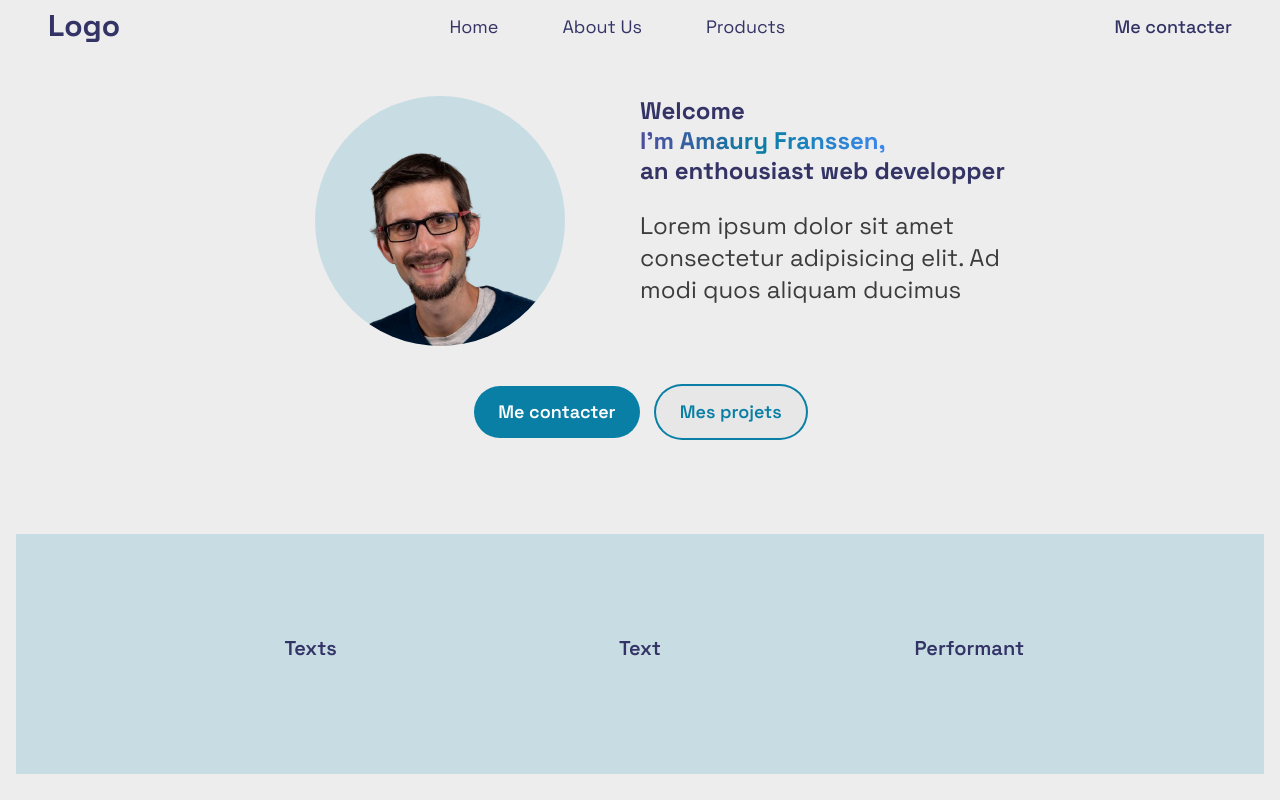
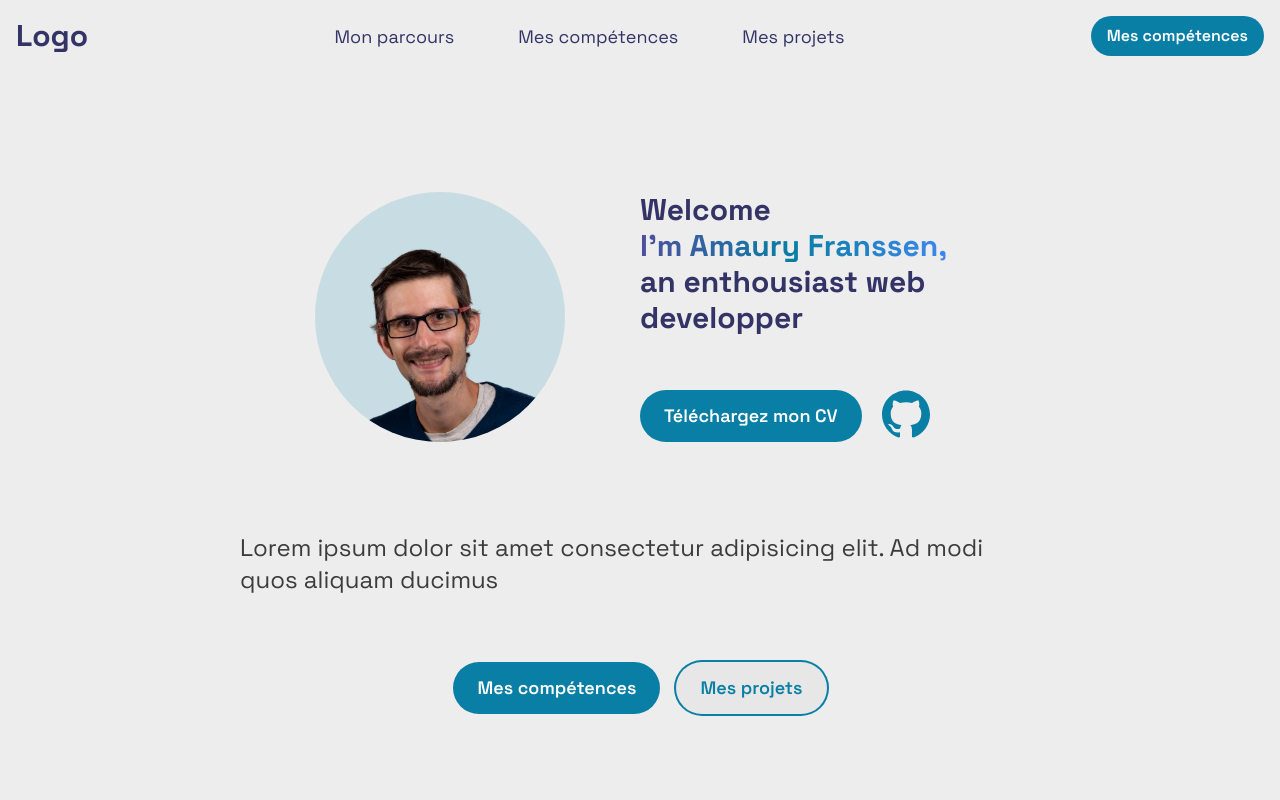
Before and after one commit to ExploryKod/amaury-franssen, a Next.js app: page /en in a window 1280 px wide. Shown: the top 800 px of the page. Built offline with nearby package versions, Linux system fonts and the light colour scheme.

Commit message:
feat(hero): new button on hero section for cv and github account links

```diff
--- a/messages/en.json
+++ b/messages/en.json
@@ -7,7 +7,8 @@
   "my_name": "I'm Amaury Franssen,",
   "an_enthousiast_web_developper": "an enthousiast web developper",
   "intro_description": "Lorem ipsum dolor sit amet, consectetur",
-  "intro_left_btn": "Me contacter",
+  "intro_cv_btn": "Téléchargez mon CV",
+  "intro_left_btn": "Mes compétences",
   "intro_right_btn": "Mes projets",
   "Contact_me": "Me contacter"
 }
--- a/messages/es.json
+++ b/messages/es.json
@@ -7,7 +7,8 @@
   "my_name": "I'm Amaury Franssen,",
   "an_enthousiast_web_developper": "an enthousiast web developper",
   "intro_description": "Lorem ipsum dolor sit amet, consectetur",
-  "intro_left_btn": "Me contacter",
+  "intro_cv_btn": "Téléchargez mon CV",
+  "intro_left_btn": "Mes compétences",
   "intro_right_btn": "Mes projets",
   "Contact_me": "Me contacter"
 }
--- a/messages/fr.json
+++ b/messages/fr.json
@@ -7,6 +7,7 @@
   "my_name": "I'm Amaury Franssen,",
   "an_enthousiast_web_developper": "an enthousiast web developper",
   "intro_description": "Lorem ipsum dolor sit amet, consectetur",
+  "intro_cv_btn": "Téléchargez mon CV",
   "intro_left_btn": "Me contacter",
   "intro_right_btn": "Mes projets",
   "Contact_me": "Me contacter"
--- a/src/app/[locale]/components/Header.tsx
+++ b/src/app/[locale]/components/Header.tsx
@@ -8,6 +8,7 @@ import GithubIcon from '../../icons/github'
 import LogoIcon from '../../icons/logo'
 import LangSwitcher from './LangSwitcher'
 import ThemeSwitch from './ThemeSwitch'
+import Button from './Button';
 interface Props {
   locale: string
 }
@@ -17,9 +18,9 @@ export const Header: FC<Props> = ({ locale }) => {
   const [menuOpenClass, setMenuOpenClass] = useState<string>("");
 
   const navLinks = [
-    { href: "#home", label: "Home" },
-    { href: "#about-us", label: "About Us" },
-    { href: "#products", label: "Products" },
+    { href: "#about", label: "Mon parcours" },
+    { href: "#skills", label: "Mes compétences" },
+    { href: "#projects", label: "Mes projets" },
   ];
 
   const ToggleBurgerMenu = () => {
@@ -35,8 +36,8 @@ export const Header: FC<Props> = ({ locale }) => {
 
     return (
         <>
-        <header className="fixed top-0 sm:px-8 px-4 py-2 z-10 w-full bg-background">
-          <nav className="px-4 mx-auto max-w-screen-2xl flex justify-between items-center max-container">
+        <header className="h-[96px] fixed top-0 p-4 z-10 w-full bg-background">
+          <nav className="mx-auto max-w-screen-2xl flex justify-between items-center max-container">
             <a href="/" className="text-3xl font-bold">
               Logo
             </a>
@@ -45,58 +46,59 @@ export const Header: FC<Props> = ({ locale }) => {
                 <li key={item.label}>
                   <a
                     href={item.href}
-                    className="font-montserrat leading-normal text-lg text-slate-gray"
+                    className="leading-normal text-lg text-slate-gray"
                   >
                     {item.label}
                   </a>
                 </li>
               ))}
             </ul>
-            <div className="flex gap-2 text-lg leading-normal font-medium font-montserrat max-lg:hidden wide:mr-24">
-              <a href="/">Me contacter</a>
+            <div className="flex gap-2 text-lg leading-normal font-medium max-lg:hidden wide:mr-24">
+              <a href="#contact"><Button rounded size='medium'>{t('intro_left_btn')}</Button></a>
             </div>
             <div
-              className={`hidden max-lg:block cursor-pointer grid place-content-center h-10 p-6 ${menuOpenClass}`}
+              className={`hidden max-lg:block cursor-pointer grid place-content-center h-10 ${menuOpenClass}`}
 
               onClick={ToggleBurgerMenu}
             >
                    <div
-                  className="w-10 h-1 bg-black rounded-full transition-all
-                  duration-150 before:content-[''] before:absolute before:w-10 before:h-1 before:bg-black
-                  before:rounded-full before:-translate-y-4 before:transition-all before:duration-150 after:content-['']
-                  after:absolute after:w-10 after:h-1 after:bg-black
+                  className="
+                  w-10 h-[6px] bg-button rounded-full transition-all duration-150
+                  before:content-[''] before:absolute before:w-10 before:h-[6px] before:bg-button before:rounded-full
+                  before:-translate-y-4 before:transition-all before:duration-150
+                  after:content-[''] after:absolute after:w-10 after:h-[6px] after:bg-button
                   after:rounded-full after:translate-y-4 after:transition-all after:duration-150"
                   >
                   </div>
             </div>
           </nav>
         </header>
-        {isMenuOpen && (
-          <div>
-            <nav className="fixed top-0 right-0 left-0 bottom-0 lg:bottom-auto bg-slate-100 pt-[96px]  ">
-              <ul className=" lg:hidden flex flex-col items-center justify-center h-full ">
+
+        <div className={`${isMenuOpen ? "h-full opacity-1" : "h-0 opacity-0"}`}>
+            <nav className={`${isMenuOpen  ? "fixed top-0 right-0 left-0 bottom-0 lg:bottom-auto bg-background-secondary pt-[96px]": ""}`}>
+            <ul className="lg:hidden flex flex-col h-full px-5 py-5 gap-5">
               {navLinks.map((item) => (
                 <li key={item.label}>
                   <a
                     href={item.href}
-                      className="font-montserrat leading-normal text-lg text-slate-gray"
+                    className="leading-normal text-lg text-slate-gray"
                   >
                     {item.label}
                   </a>
                 </li>
               ))}
-                <li>
+              <li className="mt-5">
               <a
                     href={"/"}
-                      className="font-montserrat leading-normal text-lg text-slate-gray"
+                    className="leading-normal text-lg text-slate-gray"
                   >
-                      Me contacter
+                    <a href="#contact"><Button rounded size='medium'>{t('intro_left_btn')}</Button></a>
                   </a>
               </li>
             </ul>
           </nav>
         </div>
-        )}
+
       </>
     )
 }
--- a/src/app/[locale]/globals.css
+++ b/src/app/[locale]/globals.css
@@ -188,3 +188,7 @@
   object-fit: cover;
   aspect-ratio: 1;
 }
+
+#skills:target {
+      padding-top: 96px;
+  }
--- a/src/app/[locale]/layout.tsx
+++ b/src/app/[locale]/layout.tsx
@@ -75,7 +75,7 @@ export default function RootLayout({
               showSpinner={false}
             />
             <Header locale={locale} />
-            <main className='mx-auto max-w-screen-2xl'>{children}</main>
+            <main className='pt-[96px] mx-auto max-w-screen-2xl'>{children}</main>
           </NextIntlClientProvider>
         </ThemeProvider>
       </body>
--- a/src/app/[locale]/page.tsx
+++ b/src/app/[locale]/page.tsx
@@ -3,6 +3,7 @@ import Button from './components/Button'
 import Image from 'next/image'
 import profilePic from '@/public/avatar_me.png'
 import ImageContainer from './components/ImageContainer'
+import GithubIcon from '@/src/app/icons/github'
 
 const imageLoader = ({ src, width, quality }: any) => {
   return `https://example.com/${src}?w=${width}&q=${quality || 75}`
@@ -13,9 +14,9 @@ export default function DashboardPage() {
 
   return (
     <div className="px-4">
-      <section className='mx-auto max-w-screen-2xl w-full flex flex-col items-center justify-center py-24'>
-        <div className="mx-auto w-full max-w-[800px] flex md:flex-row">
-          <div className="w-full mb-6 flex items-center justify-center">
+      <section id="home" className='min-h-hero mx-auto max-w-screen-2xl w-full flex flex-col items-center justify-center gap-3 md:gap-[50px] md:py-24'>
+        <div className="mx-auto w-full max-w-[800px] flex flex-col md:flex-row">
+          <div className="w-full mb-6 flex items-center md:justify-center">
             <ImageContainer classNames="img-container rounded-full bg-background-secondary">
               <Image
                 src={profilePic}
@@ -25,8 +26,8 @@ export default function DashboardPage() {
               />
             </ImageContainer>
           </div>
-          <div className="w-full">
-            <h1 className='text-2xl font-extrabold leading-tight'>
+          <div className="w-full flex flex-col justify-between">
+            <h1 className='text-2xl md:text-3xl font-extrabold leading-tight'>
               {t('Welcome')}{' '}
               <br />
               <span className='bg-span-bg bg-clip-text text-transparent'>
@@ -35,10 +36,32 @@ export default function DashboardPage() {
               <br />
               {t('an_enthousiast_web_developper')}
             </h1>
-            <div className='w-full my-6 flex flex-row items-center justify-center'>
-              <p className="text-2xl text-text-secondary">Lorem ipsum dolor sit amet consectetur adipisicing elit. Ad modi quos aliquam ducimus </p>
+            <div className='w-full my-6 flex gap-5'>
+                  <a
+                  href='#'
+                  target='_blank'
+                >
+                  <Button rounded size='large'>
+                    {t('intro_cv_btn')}
+                  </Button>
+                </a>
+                <a
+                  href='#'
+                  target='_blank'
+                >
+                  <div className="size-12">
+                    <GithubIcon />
+                  </div>
+
+                </a>
             </div>
           </div>
+        </div>
+        <div className='w-full mt-4 flex flex-row items-center justify-center gap-4'>
+          <div className="mx-auto max-w-[800px]">
+          <p className="text-2xl text-text-secondary">Lorem ipsum dolor sit amet consectetur adipisicing elit. Ad modi quos aliquam ducimus </p>
+          </div>
+
         </div>
 
         <div className='w-full mt-4 flex flex-row items-center justify-center gap-4'>
@@ -60,7 +83,7 @@ export default function DashboardPage() {
           </a>
         </div>
       </section>
-      <section className='bg-background-secondary py-20 max-lg:py-10'>
+      <section id="skills" className='bg-background-secondary py-20 max-lg:py-10'>
         <div className='mx-auto grid max-w-screen-lg grid-cols-3 gap-7 px-8 py-5 max-lg:max-w-fit max-lg:grid-cols-1 max-lg:gap-10'>
           <div className='text-center'>
             <h2 className='mb-3  text-xl font-semibold'>Texts</h2>
--- a/tailwind.config.ts
+++ b/tailwind.config.ts
@@ -18,6 +18,9 @@ const config = {
       }
     },
     extend: {
+      minHeight: {
+        'hero': 'calc(100vh - 96px)',
+      },
       backgroundImage: {
         'span-bg': 'var(--span-bg)'
       },
```
Lines whose indentation alone changed are shown as unchanged.
